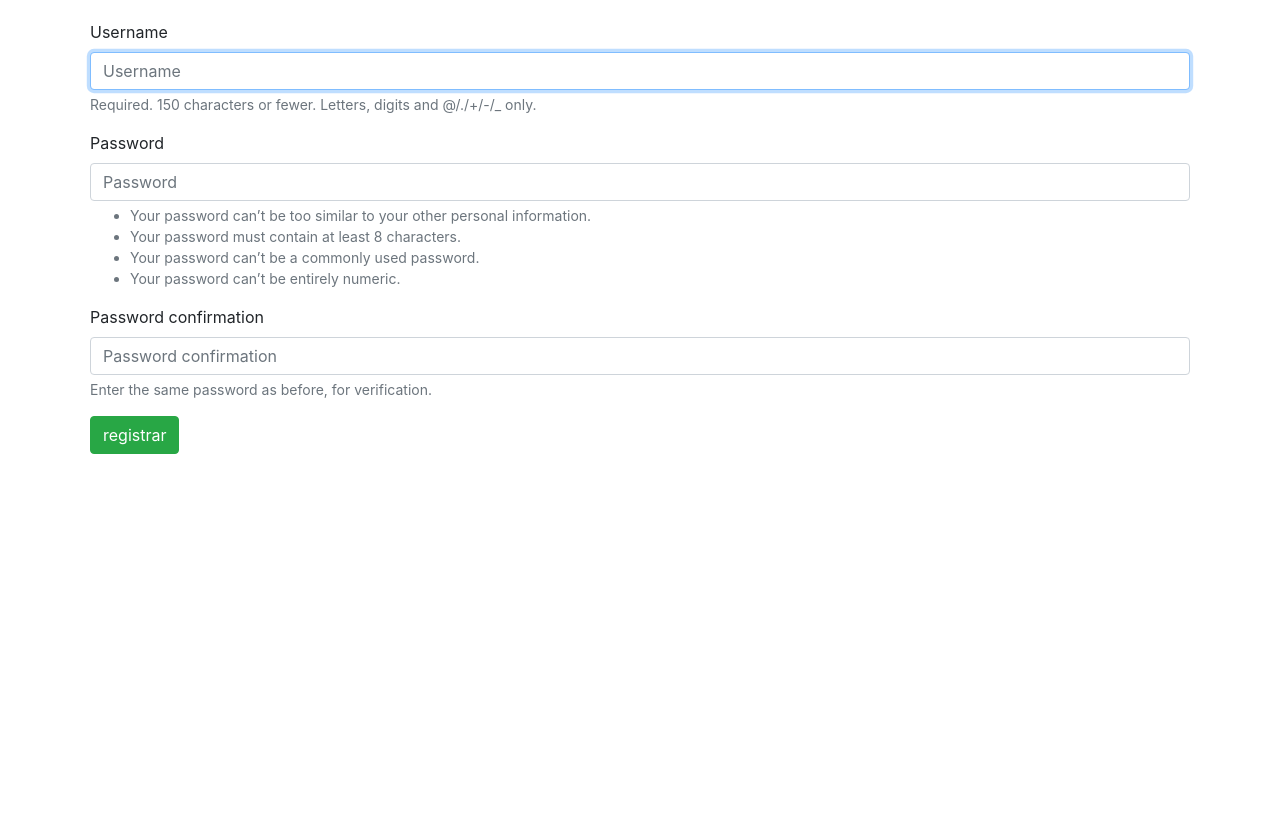
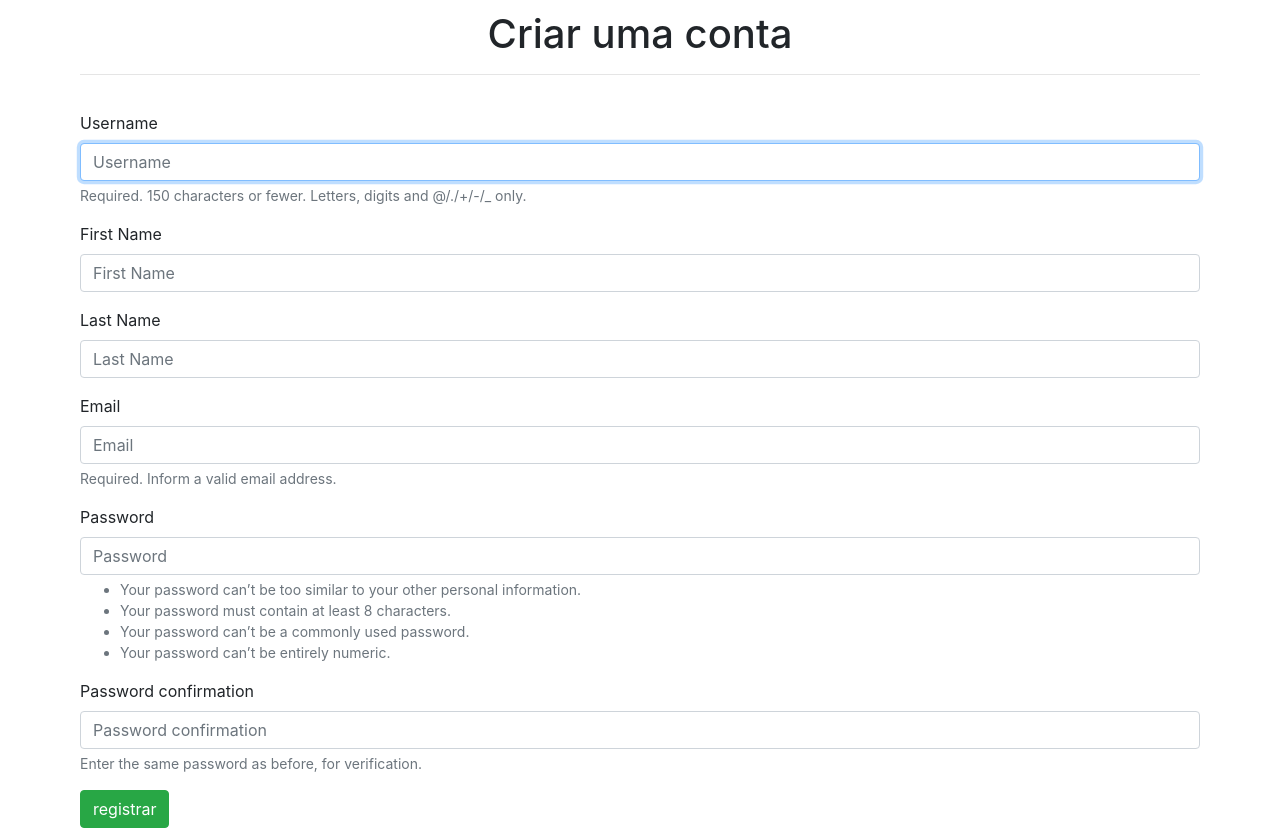
Before and after one commit to lara-unb/gnss-iot-server, a Django app: page /user/register/ in a window 1280 px wide. Shown: the part 56-894 px from the top of the page. Before the commit the page ends 510 px from the top, so only its background shows below. Run offline with Django 3.2, Linux system fonts and the light colour scheme; some libraries are stand-ins or nearby versions.

Commit message:
Versão funcionak mínima - Sistema de cadastro

```diff
--- a/Front_End/gnss_iot/templates/gnss_iot/base.html
+++ b/Front_End/gnss_iot/templates/gnss_iot/base.html
@@ -45,9 +45,17 @@
   </div>
 </nav>
 
+
+    <div class="container div_header " >
+        {% block header %}
+
+        {% endblock header %}
+    </div>
+
     <div class="container div_principal" >
         {% block content %}
         {% endblock content %}
     </div>
+
 </body>
 </html>
--- a/Front_End/gnss_iot/templates/gnss_iot/index.html
+++ b/Front_End/gnss_iot/templates/gnss_iot/index.html
@@ -2,6 +2,6 @@
 
 {% block content %}
 
-    <h1>Hello Word</h1>
+    <h1>Hello World</h1>
 
 {% endblock content %}
--- a/Front_End/static/css/style.css
+++ b/Front_End/static/css/style.css
@@ -1,4 +1,8 @@
-.div_principal{
+.div_principal {
+    padding: 10px;
+}
 
-    padding: 20px
+.div_header {
+    text-align: center;
+    padding: 10px;
 }
--- /dev/null
+++ b/Front_End/user/forms.py
@@ -0,0 +1,33 @@
+from django.contrib.auth.forms import UserCreationForm
+from django.contrib.auth.models import User
+from django import forms
+from django.contrib.auth.models import User
+
+class RegisterForm(UserCreationForm):
+
+    email = forms.EmailField(label="Email", required=True,
+                             help_text='Required. Inform a valid email address.')
+
+    last_name = forms.CharField(label="Last Name", required=False)
+    first_name = forms.CharField(label="First Name", required=False)
+
+    class Meta:
+        model = User
+        fields = ('username', 'first_name', 'last_name', 'email')
+
+    def clean_email(self, *args, **kwargs):
+        email = self.cleaned_data['email']
+        if User.objects.filter(email=email):
+            raise forms.ValidationError('Email already exists.')
+        else:
+            return email
+
+    def save_all(self, commit=True):
+        user = super(RegisterForm, self).save(commit=False)
+        user.first_name = self.cleaned_data['first_name']
+        user.last_name = self.cleaned_data['last_name']
+        user.email = self.cleaned_data['email']
+
+        if commit:
+            user.save()
+        return user
--- a/Front_End/user/templates/user/register.html
+++ b/Front_End/user/templates/user/register.html
@@ -1,5 +1,13 @@
 {% extends 'gnss_iot/base.html' %}
 {% load bootstrap4 %}
+
+
+{% block header %}
+
+    <h1>Criar uma conta</h1>
+     <hr/>
+{% endblock header %}
+
 
 {% block content %}
 
@@ -7,12 +15,14 @@
 <form method="post" action="{% url 'user:register' %} " class="form" >
     {% csrf_token %}
     {% bootstrap_form form layout='inline'%}
+    {% if form.errors %}
+        {% bootstrap_messages  form.email.help_text %}
+    {% endif %}
 
     {% buttons %}
     <button class="btn btn-success" name = "submit"> registrar </button>
     {% endbuttons %}
     <input type="hidden"  name="next" value="{% url 'gnss_iot:index' %}"/>
-
 </form>
 
 {% endblock content %}
--- a/Front_End/user/urls.py
+++ b/Front_End/user/urls.py
@@ -5,10 +5,9 @@ from django.contrib.auth.views import LoginView
 
 from . import views
 
-LoginView.template_name ='user/login.html'
 
 urlpatterns = [
-    path('login/', LoginView.as_view(), name='login'),
+    path('login/', LoginView.as_view(template_name ='user/login.html'), name='login'),
     path('logout/', views.logout_view, name='logout'),
     path('register/', views.register, name='register'),
 ]
--- a/Front_End/user/views.py
+++ b/Front_End/user/views.py
@@ -1,24 +1,29 @@
 from django.shortcuts import render, redirect
 from django.contrib.auth import logout, login, authenticate
-from django.contrib.auth.forms import UserCreationForm
+from django.contrib.auth.models import User
 
+from .forms import RegisterForm
 
 # Create your views here.
+
 
 def logout_view(request):
     logout(request)
     return redirect('gnss_iot:index')
 
+
 def register(request):
     if request.method != 'POST':
-        form = UserCreationForm()
+        form = RegisterForm()
+
     else:
-        form = UserCreationForm(data=request.POST)
+        form = RegisterForm(data=request.POST)
 
         if form.is_valid():
-            new_user = form.save()
-            authenticate_user = authenticate(username=new_user.username, password=request.POST['password1'])
-            login(request, authenticate_user )
+            new_user = form.save_all()
+            authenticate_user = authenticate(
+                username=new_user.username, password=request.POST['password1'])
+            login(request, authenticate_user)
             return redirect('gnss_iot:index')
-    context = {'form':form}
-    return render(request,'user/register.html', context=context)
+    context = {'form': form}
+    return render(request, 'user/register.html', context=context)
```
Also changed, not shown: Front_End/user/templates/user/login.html (+10 -1 lines), Front_End/db.sqlite3.
